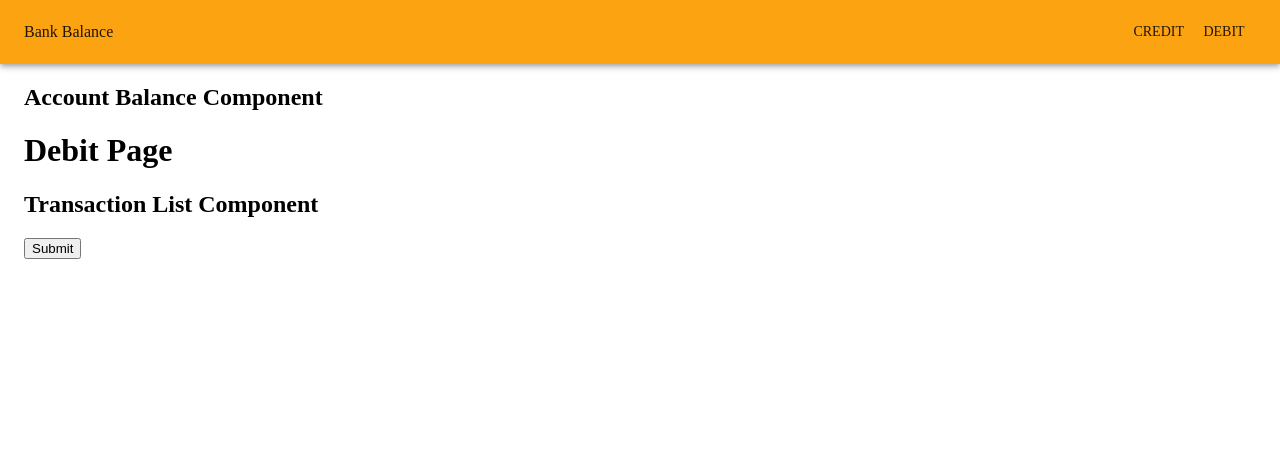
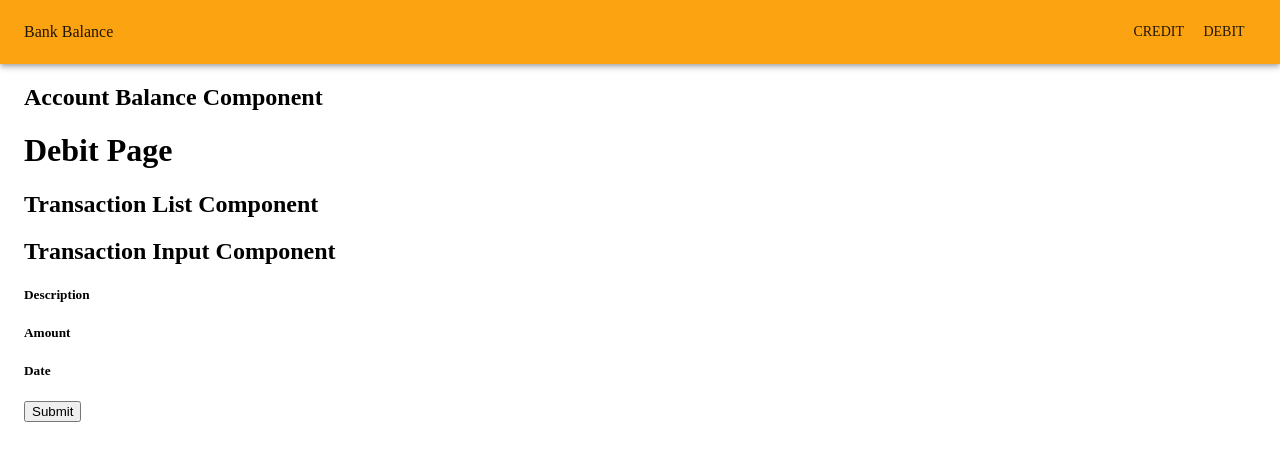
Before and after one commit to Web-Dev-Speedrunners/Assignment-7, a React (Create React App) app: page /debit in a window 1280 px wide. Shown: the top 460 px of the page. Built offline with nearby package versions, Linux system fonts and the light colour scheme; no server answers.

Commit message:
update input display

```diff
--- a/src/components/transaction_input/index.tsx
+++ b/src/components/transaction_input/index.tsx
@@ -2,8 +2,15 @@ import React from "react";
 
 const TransactionInput: React.FC = () => {
   return (
-
-      <button type = "submit">Submit</button>
+    <form>
+      <div>
+        <h2>Transaction Input Component</h2>
+        <h5>Description</h5>
+        <h5>Amount</h5>
+        <h5>Date</h5>
+        <button type="submit">Submit</button>
+      </div>
+    </form>
   );
 };
 export default TransactionInput;
```
